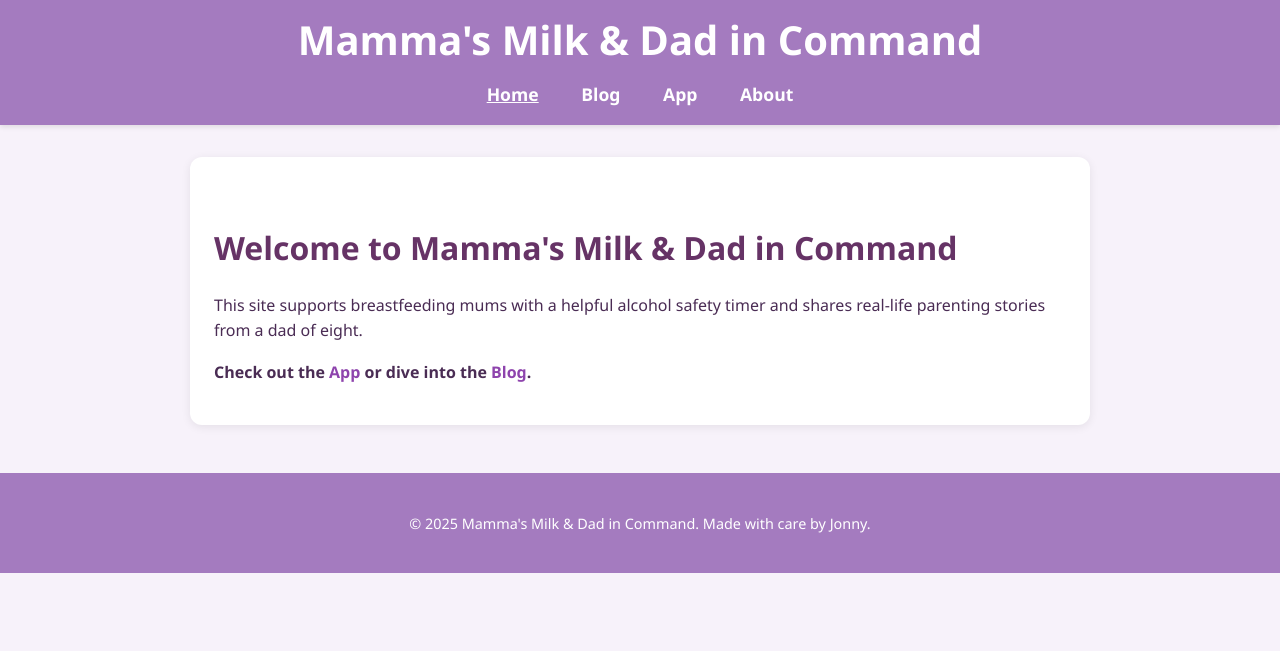
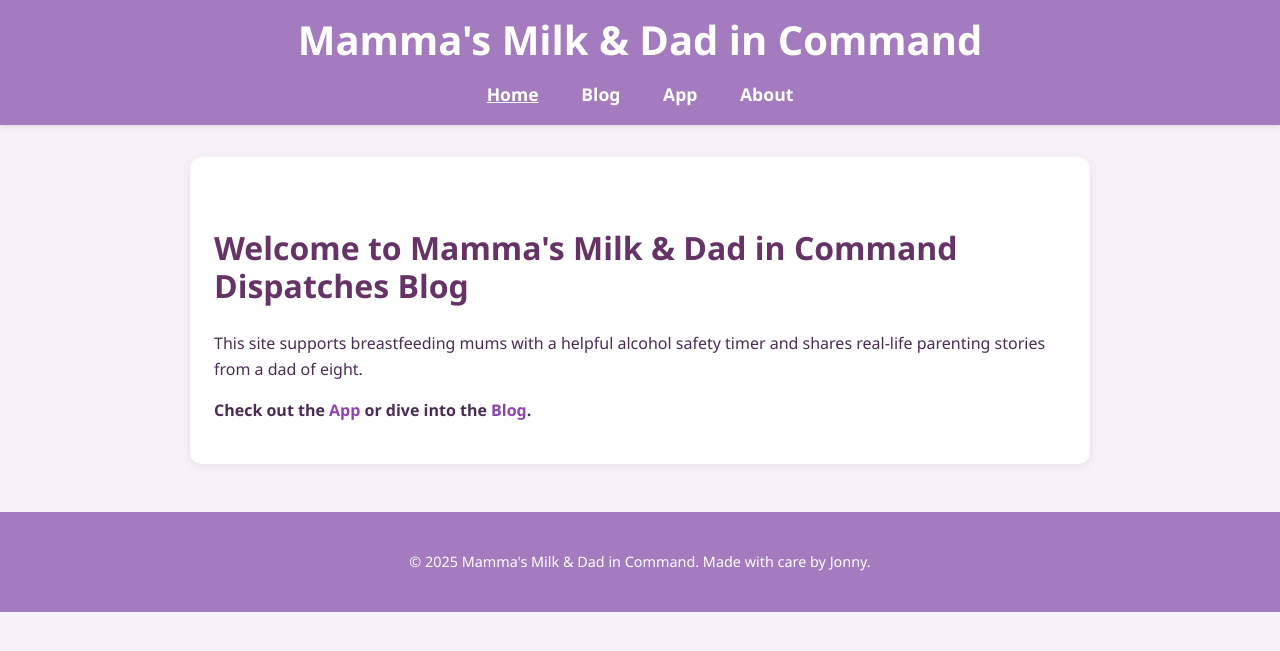
Before and after one commit to dadincommand/dadincommand.github.io, a Jekyll site: the page built from index.md, in a window 1280 px wide. Shown: the top 651 px of the page. Built offline with Jekyll 4.4.1, drawn with Linux system fonts in a browser that asks for light colours.

Commit message:
Update index.md
Updated title

```diff
--- a/index.md
+++ b/index.md
@@ -6,7 +6,7 @@ image: /assets/social-share-home.jpg # Optional: Path to a social sharing image
 ---
 
 <section class="intro">
-  <h2>Welcome to Mamma's Milk & Dad in Command</h2>
+  <h2>Welcome to Mamma's Milk & Dad in Command Dispatches Blog</h2>
   <p>This site supports breastfeeding mums with a helpful alcohol safety timer and shares real-life parenting stories from a dad of eight.</p>
   <p><strong>Check out the <a href="/app">App</a> or dive into the <a href="/blog">Blog</a>.</strong></p>
 </section>
```
